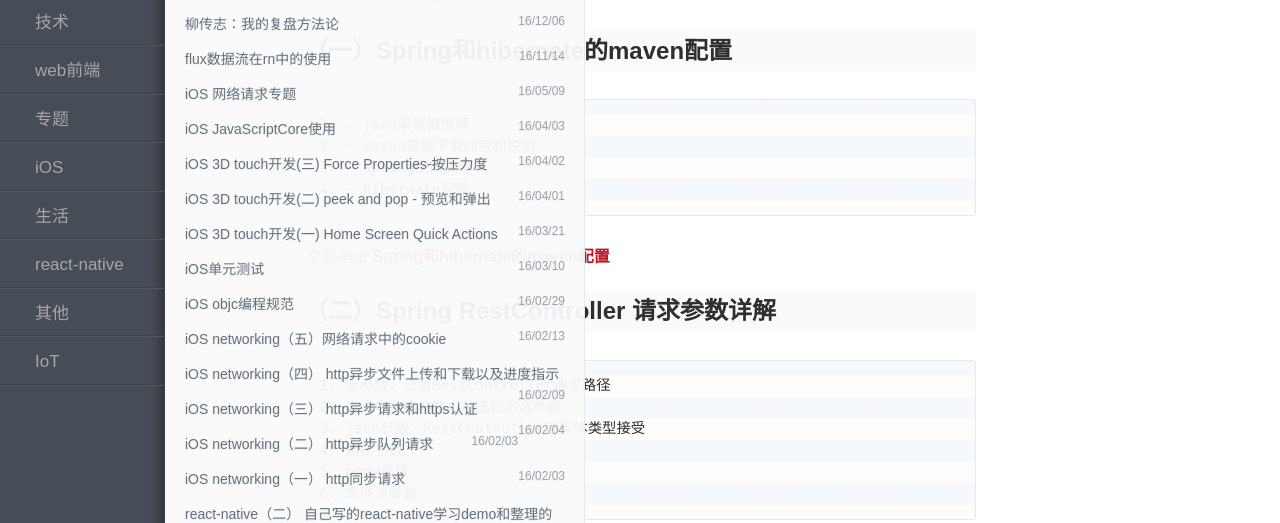
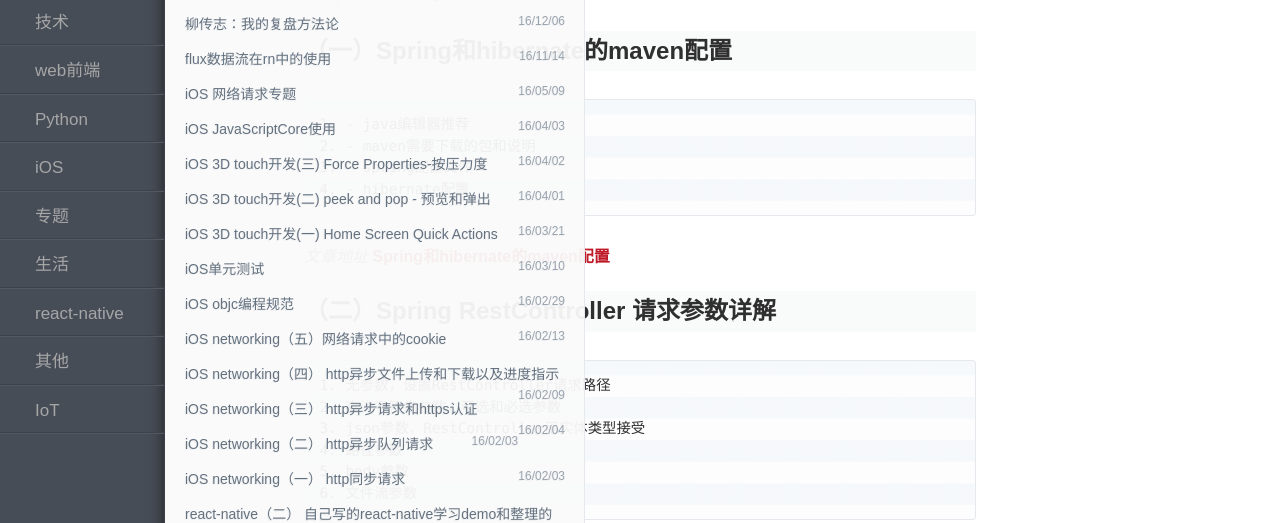
Before and after one commit to cls8428181/cls8428181.github.io, a Jekyll site: the page built from _posts/course/2015-05-28-spring-0.md, in a window 1280 px wide. Shown: the part 243-766 px from the top of the page. Built offline with Jekyll 4.4.1, drawn with Linux system fonts in a browser that asks for light colours; comment, search, counter and statistics services are not loaded.

Commit message:
修改 blog

```diff
--- a/_posts/course/2015-05-28-spring-0.md
+++ b/_posts/course/2015-05-28-spring-0.md
@@ -1,7 +1,7 @@
 ---
 layout: post
 title: Spring4+hibernate专题
-category: 专题
+category: Python
 tags: Spring,MVC,Rest,api,mysql
 keywords: Spring,MVC,Rest,api,mysql
 description:
```
Also changed, not shown: 1 other file.
